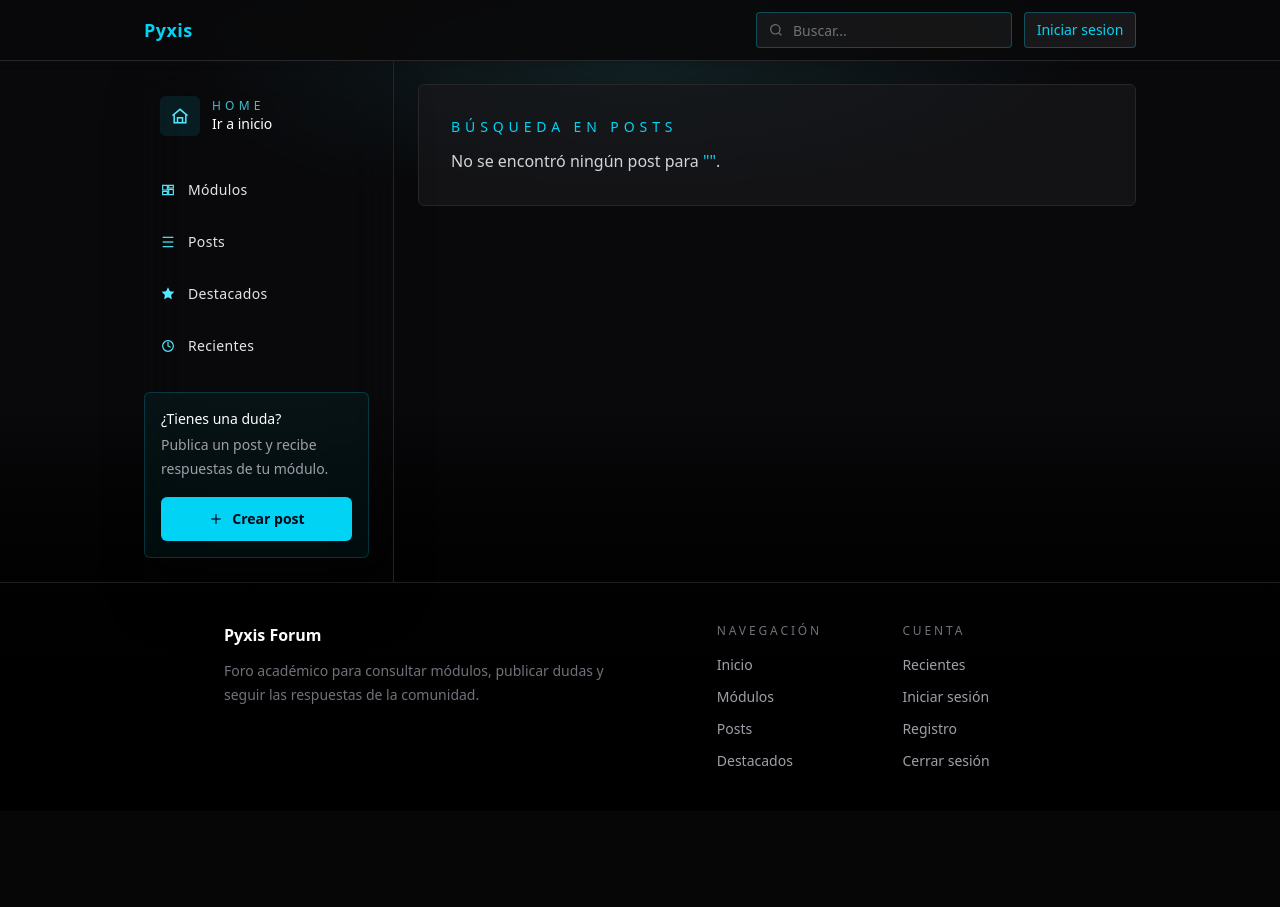
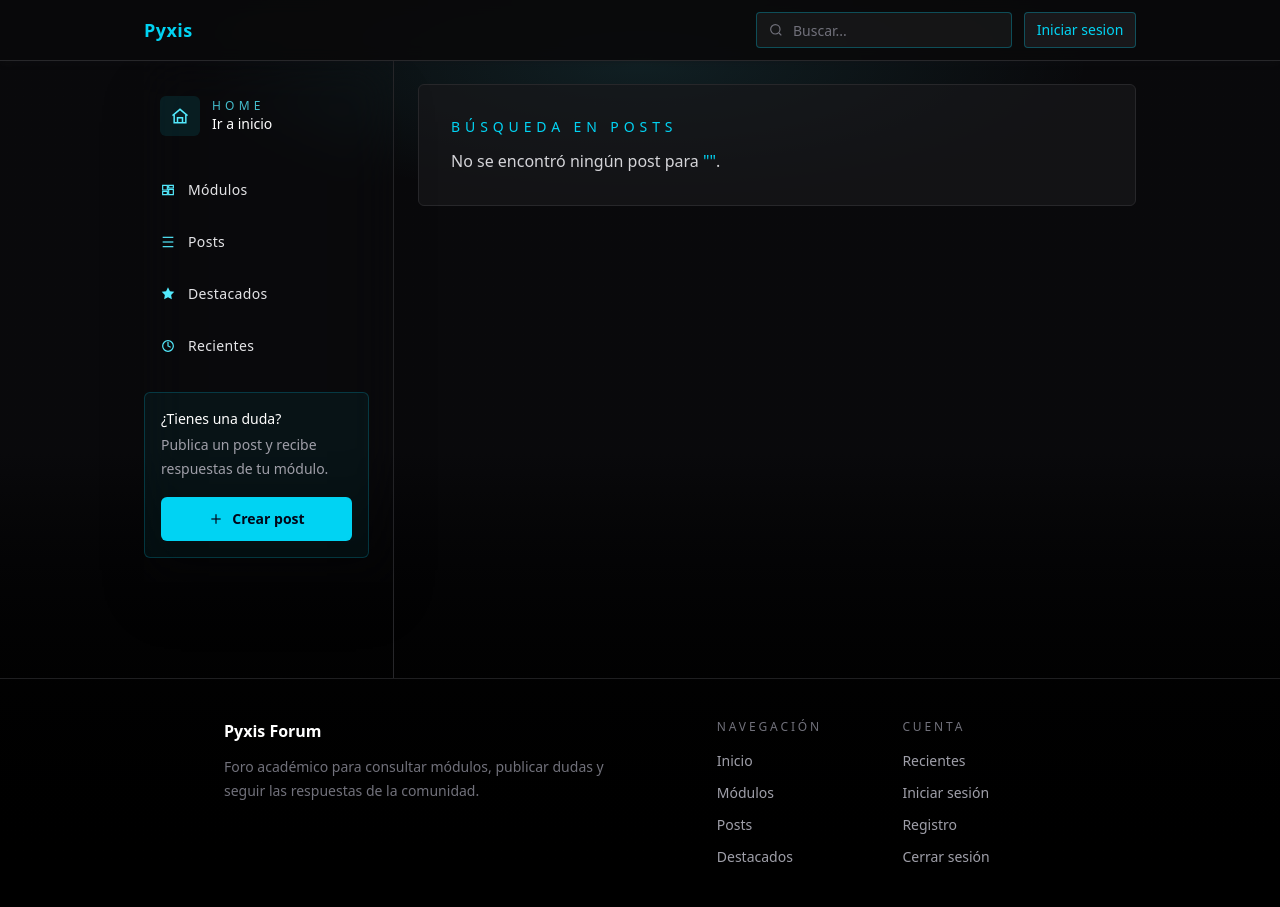
Before and after one commit to nkaryoli/pyxis, a Flask app: page /search in a window 1280 px wide. Before the commit the page ends 766 px from the top, so only its background shows below. Run offline with Flask 3, Linux system fonts and the light colour scheme; style sheets or scripts are compiled from the project's sources; parts of the project's set-up code (start-up, migrations or seed data) failed here and were passed over.

Commit message:
refactor: mejorad stylos de sidebar

```diff
--- a/src/templates/partials/sidebar.html
+++ b/src/templates/partials/sidebar.html
@@ -1,4 +1,4 @@
-<aside class="sticky top-15 hidden lg:block">
+<aside class="sticky top-15 hidden lg:block pb-24">
 	<div
 		class="relative overflow-hidden h-full p-6 pl-0 shadow-2xl shadow-black/30 backdrop-blur-xl"
 	>
```
